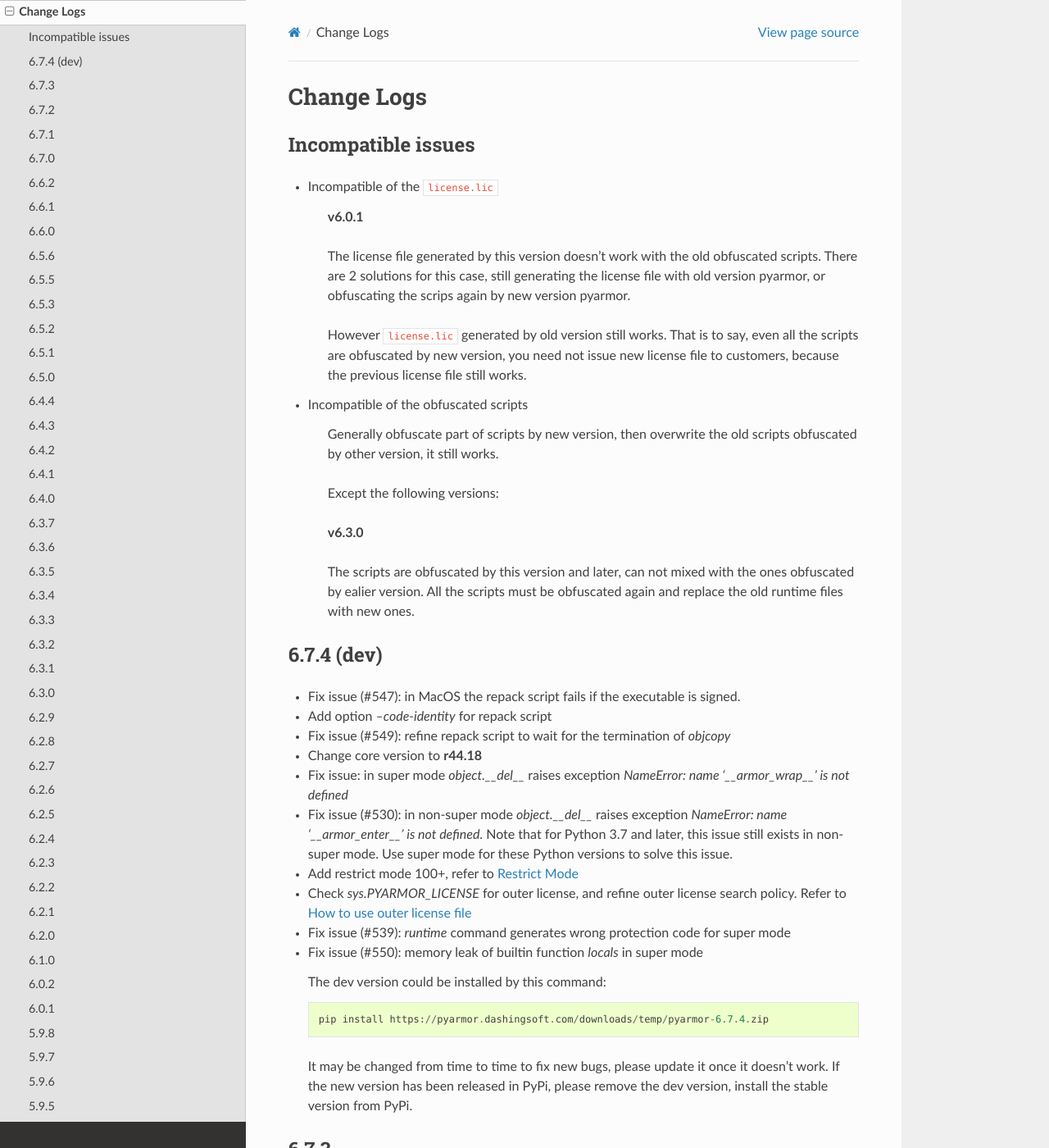
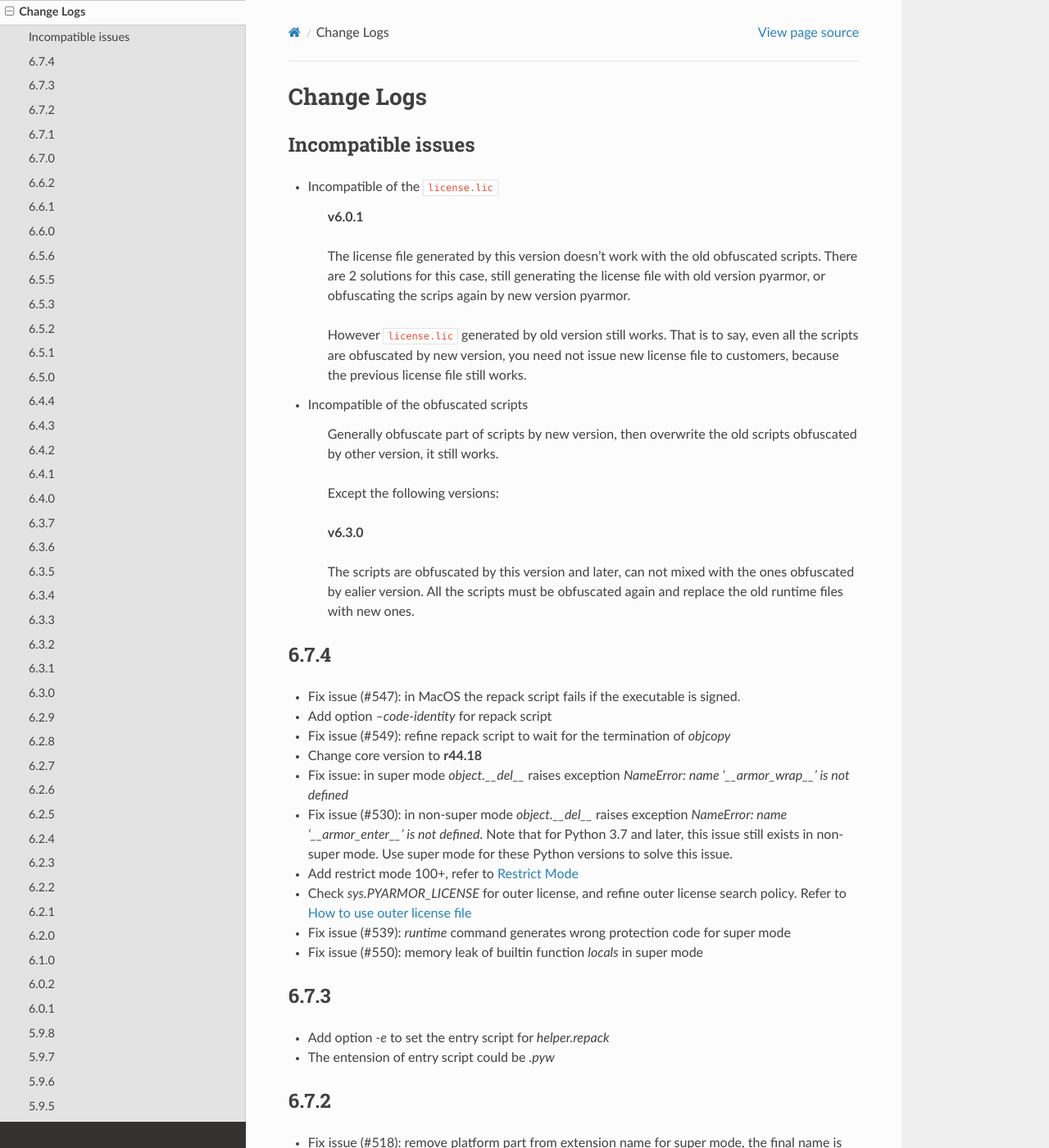
Before and after one commit to dashingsoft/pyarmor, a Sphinx documentation site: the page built from docs/change-logs.rst, in a window 1280 px wide and 1400 px high. Shown: the whole window at 82% size. Built offline with Sphinx 7.4.7 and the Read the Docs theme 2.0.0, drawn with Linux system fonts in a browser that asks for light colours; some of the changed lines change nothing that is shown.

Commit message:
Refine log

```diff
--- a/docs/change-logs.rst
+++ b/docs/change-logs.rst
@@ -32,8 +32,18 @@
    ones obfuscated by ealier version. All the scripts must be obfuscated again
    and replace the old runtime files with new ones.
 
-6.7.4 (dev)
------------
+.. reserved:
+
+   The dev version could be installed by this command::
+
+      pip install https://pyarmor.dashingsoft.com/downloads/temp/pyarmor-dev.zip
+
+  It may be changed from time to time to fix new bugs, please update it once it
+  doesn't work. If the new version has been released in PyPi, please remove the
+  dev version, install the stable version from PyPi.
+
+6.7.4
+-----
 * Fix issue (#547): in MacOS the repack script fails if the executable is signed.
 * Add option `--code-identity` for repack script
 * Fix issue (#549): refine repack script to wait for the termination of `objcopy`
@@ -49,14 +59,6 @@
   policy. Refer to :ref:`How to use outer license file`
 * Fix issue (#539): `runtime` command generates wrong protection code for super mode
 * Fix issue (#550): memory leak of builtin function `locals` in super mode
-
-  The dev version could be installed by this command::
-
-      pip install https://pyarmor.dashingsoft.com/downloads/temp/pyarmor-6.7.4.zip
-
-  It may be changed from time to time to fix new bugs, please update it once it
-  doesn't work. If the new version has been released in PyPi, please remove the
-  dev version, install the stable version from PyPi.
 
 6.7.3
 -----
```
